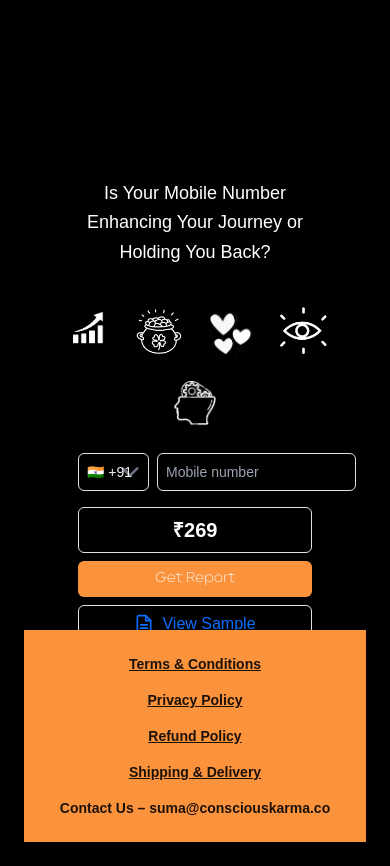
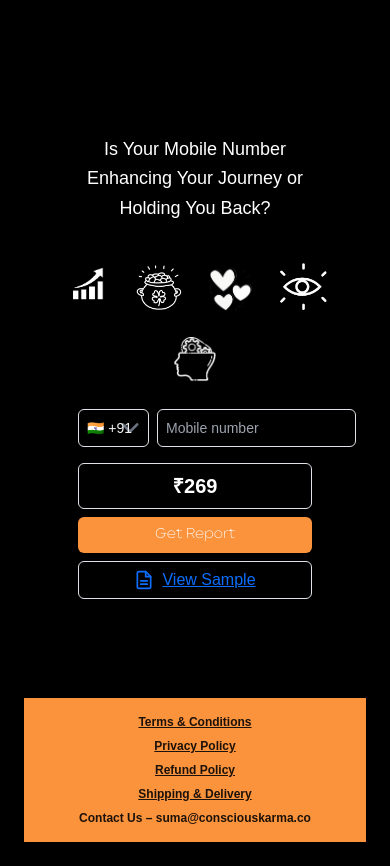
Before and after one commit to tanuj0111/this-project, a React (Create React App) app: page / in a window 390 px wide. Shown: the part 6760-7626 px from the top of the page. Built offline with nearby package versions, Linux system fonts and the light colour scheme.

Commit message:
Improve footer responsive design with better mobile layout

```diff
--- a/src/landingPage.jsx
+++ b/src/landingPage.jsx
@@ -1553,8 +1553,8 @@ export default function ConsciousKarmaSections() {
 
 
       {/* FINAL CTA */}
-      <section className="relative min-h-screen bg-black flex flex-col items-center justify-center py-10 sm:py-12 md:py-[45px] px-4 sm:px-6">
-        <div className="container mx-auto flex flex-col items-center text-center space-y-6 sm:space-y-7 md:space-y-8">
+      <section className="relative min-h-screen bg-black flex flex-col items-center justify-center py-10 sm:py-12 md:py-[45px] px-4 sm:px-6 pb-24 sm:pb-28 md:pb-32">
+        <div className="container mx-auto flex flex-col items-center text-center space-y-6 sm:space-y-7 md:space-y-8 mb-8 sm:mb-12">
           {/* 🔹 Heading */}
           <p className="font-thin text-white text-[18px] sm:text-[22px] md:text-[26px] lg:text-[30px] leading-relaxed max-w-[90%] sm:max-w-[620px] mx-auto">
             Is Your Mobile Number Enhancing Your Journey or Holding You Back?
@@ -1588,35 +1588,35 @@ export default function ConsciousKarmaSections() {
         </div>
 
         {/* 🔹 Footer */}
-        <footer className="absolute bottom-0 left-0 right-0 bg-orange-400 py-4 sm:py-5 md:py-[18px]">
-          <div className="container mx-auto px-4 sm:px-6 flex flex-col lg:flex-row gap-3 sm:gap-4 md:gap-[14px] items-center justify-between">
-            <div className="flex flex-col sm:flex-row gap-3 sm:gap-4 md:gap-[14px] text-center sm:text-left">
+        <footer className="absolute bottom-0 left-0 right-0 bg-orange-400 py-3 sm:py-4 md:py-5">
+          <div className="container mx-auto px-4 sm:px-6 flex flex-col lg:flex-row gap-2 sm:gap-3 md:gap-4 items-center justify-between text-center lg:text-left">
+            <div className="flex flex-col sm:flex-row flex-wrap gap-2 sm:gap-3 md:gap-4 justify-center lg:justify-start">
               <a
                 href="/termsandconditions"
-                className="text-[#1d1209] underline font-bold text-sm sm:text-base"
+                className="text-[#1d1209] underline font-bold text-xs sm:text-sm hover:text-[#3d2d19] transition-colors"
               >
                 Terms & Conditions
               </a>
               <a
                 href="/privacy-policy"
-                className="text-[#1d1209] underline font-bold text-sm sm:text-base"
+                className="text-[#1d1209] underline font-bold text-xs sm:text-sm hover:text-[#3d2d19] transition-colors"
               >
                 Privacy Policy
               </a>
               <a
                 href="/refund-policy"
-                className="text-[#1d1209] underline font-bold text-sm sm:text-base"
+                className="text-[#1d1209] underline font-bold text-xs sm:text-sm hover:text-[#3d2d19] transition-colors"
               >
                 Refund Policy
               </a>
               <a
                 href="/shipping-policy"
-                className="text-[#1d1209] underline font-bold text-sm sm:text-base"
+                className="text-[#1d1209] underline font-bold text-xs sm:text-sm hover:text-[#3d2d19] transition-colors"
               >
                 Shipping & Delivery
               </a>
             </div>
-            <div className="text-[#1d1209] font-bold text-sm sm:text-base text-center sm:text-right">
+            <div className="text-[#1d1209] font-bold text-xs sm:text-sm break-all sm:break-normal">
               Contact Us – suma@consciouskarma.co
             </div>
           </div>
```
